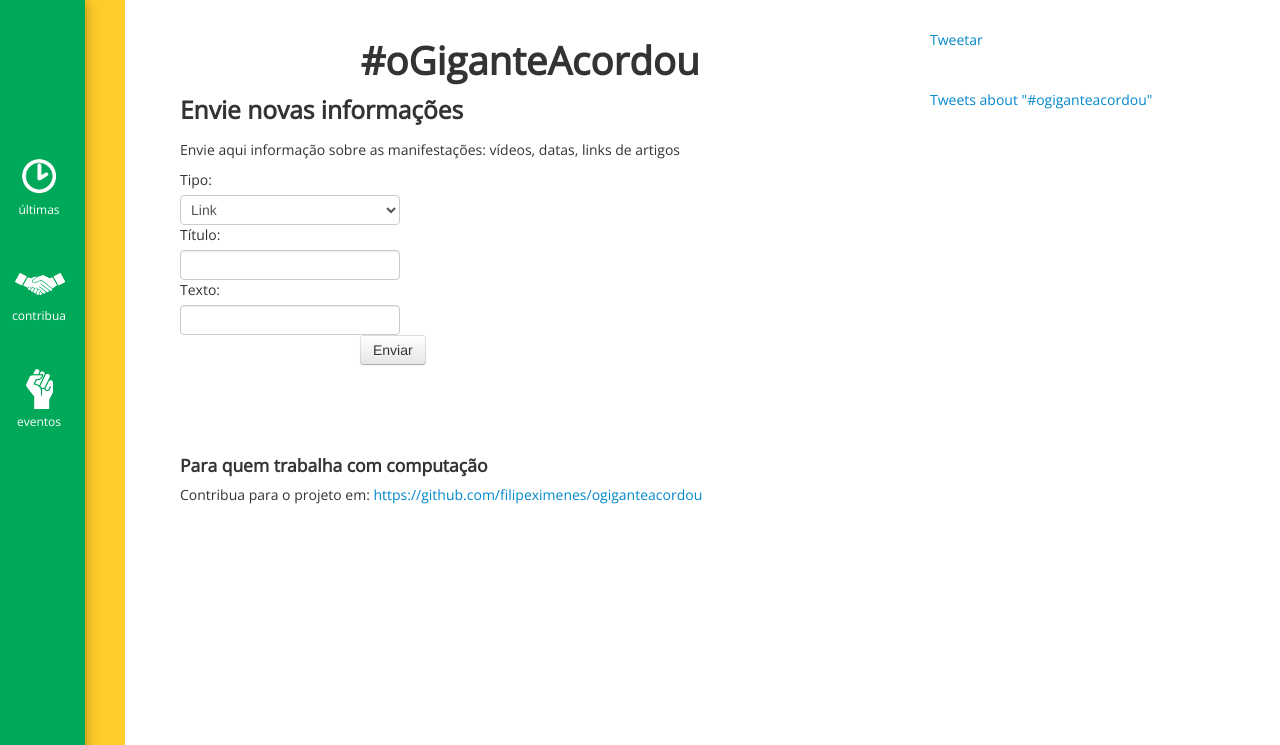
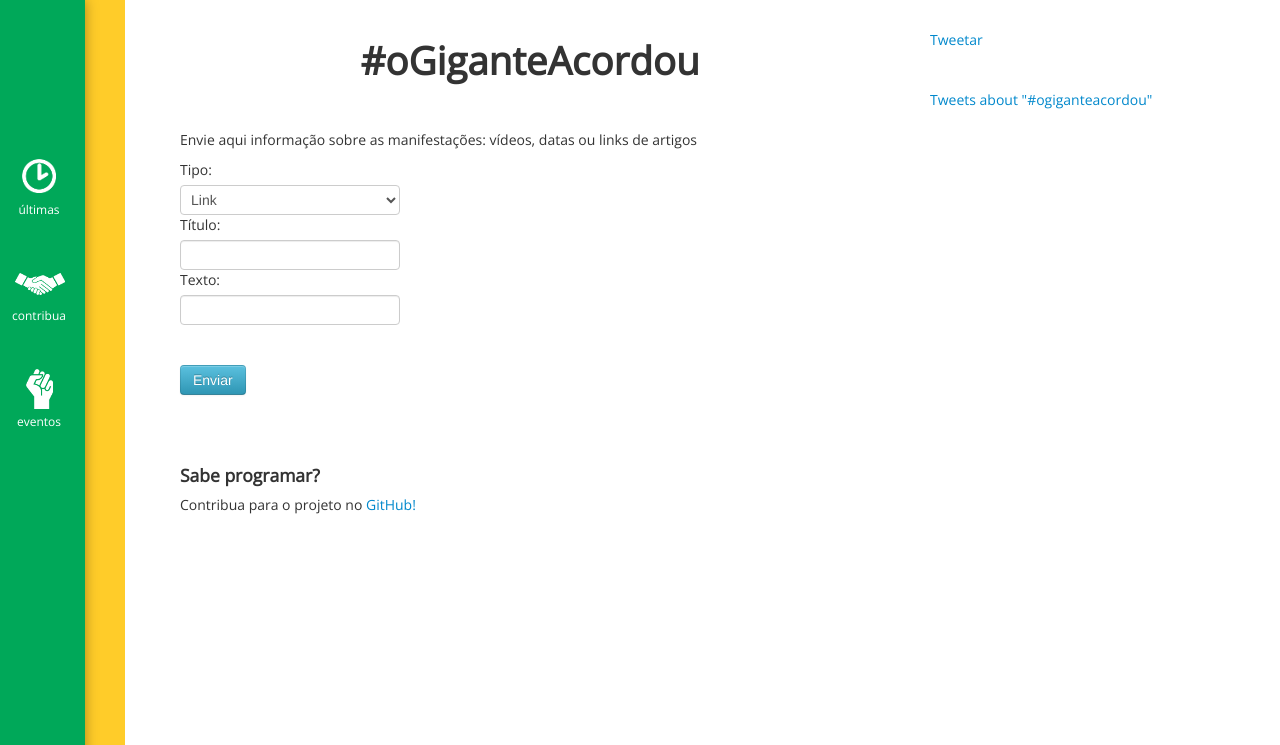
Before and after one commit to luanfonceca/ogiganteacordou, a Django app: a page that uses ogigante/templates/base.html in a window 1280 px wide. Shown: the top 745 px of the page. Run offline with Django 3.2, Linux system fonts and the light colour scheme; some libraries are stand-ins or nearby versions.

Commit message:
improoving contribute layout

```diff
--- a/ogigante/static/css/core.css
+++ b/ogigante/static/css/core.css
@@ -52,6 +52,7 @@ body {
 }
 .midias {
   margin-top: 30px;
+  margin-bottom: 50px;
 }
 .icone {
   margin-left: 50px;
--- a/ogigante/static/css/core.less
+++ b/ogigante/static/css/core.less
@@ -63,6 +63,7 @@ div {
 
 .midias {
 	margin-top: 30px;
+	margin-bottom: 50px;
 }
 .icone {
 	margin-left: 50px;
@@ -70,9 +71,9 @@ div {
 	padding-bottom: 6px;
 	width: 58px;
 	background: url(../img/iconesmin.png) no-repeat;
-}
-.icone:hover {
-	background-color: rgba(255, 255, 255, 0.1);
+	&:hover {
+        background-color: rgba(255, 255, 255, 0.1);
+    }
 }
 .ultimas {
 	background-position: 10px 0;
--- a/ogigante/templates/base.html
+++ b/ogigante/templates/base.html
@@ -24,6 +24,7 @@
 
   <div class="main span9">
     <h1 align="center">#oGiganteAcordou</h1>
+    <br /><br />
     {% block content %}{% endblock %}
   </div>
   <div class="midias span4">
--- a/ogigante/templates/entry.html
+++ b/ogigante/templates/entry.html
@@ -1,7 +1,7 @@
 {% extends "base.html" %}
 
 {% block content %}
-  <h1>{{entry.title}}</h1>
+  <h3>{{entry.title}}</h3>
     <h3>
       [{{ entry.kind }}]
     </h3>
--- a/ogigante/templates/new_entry.html
+++ b/ogigante/templates/new_entry.html
@@ -10,30 +10,27 @@
     Houve um problema com o seu envio, tente novamente.
 </div>
 {% endif %}
-  <h3>Envie novas informações</h3>
-  <p>Envie aqui informação sobre as manifestações: vídeos, datas, links de artigos</p>
+<p>Envie aqui informação sobre as manifestações: vídeos, datas ou links de artigos</p>
 
 <form class="form-horizontal" method="POST">
-    <fieldset>
+    <fieldset class="new-entry">
+        <script>var RecaptchaOptions = { theme : 'white' };</script>
         {% csrf_token %}
         {{ form }}
+        <br /><br />
+        <script type="text/javascript" src="https://www.google.com/recaptcha/api/challenge?k=6Ld25OISAAAAAGDKpHjw_a19k9wII29U4qF-Nwei">
 
-      <script type="text/javascript" src="https://www.google.com/recaptcha/api/challenge?k=6Ld25OISAAAAAGDKpHjw_a19k9wII29U4qF-Nwei">
         </script>
         <noscript>
             <iframe src="https://www.google.com/recaptcha/api/noscript?k=6Ld25OISAAAAAGDKpHjw_a19k9wII29U4qF-Nwei"
-           height="300" width="500" frameborder="0"></iframe><br>
+            height="300" width="500" frameborder="0"></iframe>
         </noscript>
-
-      <div class="control-group">
-        <div class="controls">
-          <button type="submit" class="btn">Enviar</button>
-        </div>
-      </div>
+        <br />
+        <button type="submit" class="btn btn-info">Enviar</button>
     </fieldset>
 </form>
-  <br/>
-  <br/>
-  <h4>Para quem trabalha com computação</h4>
-  <p>Contribua para o projeto em: <a href="https://github.com/filipeximenes/ogiganteacordou">https://github.com/filipeximenes/ogiganteacordou</a></p>
+
+<br /><br />
+<h4>Sabe programar?</h4>
+<p>Contribua para o projeto no <a href="https://github.com/filipeximenes/ogiganteacordou">GitHub!</a></p>
 {% endblock %}
```
Also changed, not shown: ogigante/templates/index.html (+31 -13 lines). Lines whose indentation alone changed are shown as unchanged.
